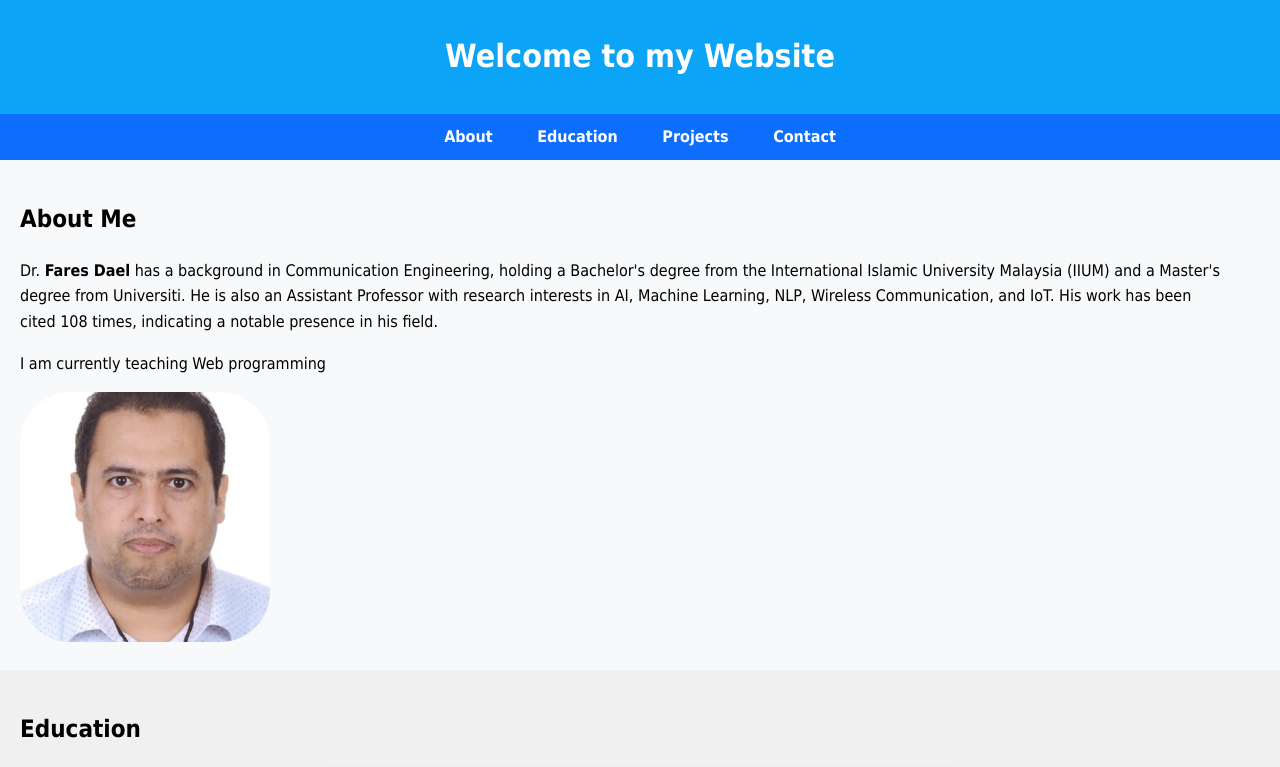
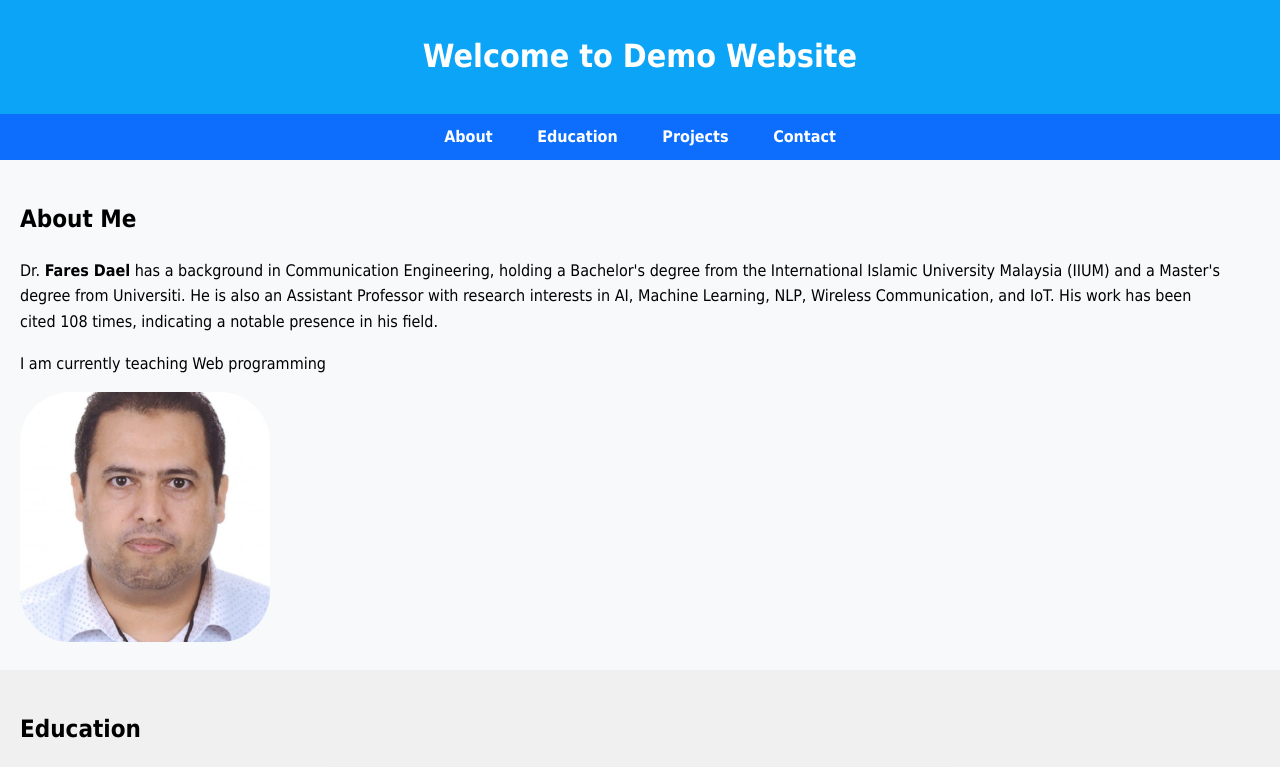
Before and after one commit to faresalariqi/my-first-website, a plain HTML site: page index.html in a window 1280 px wide. Shown: the top 767 px of the page. Drawn offline with Linux system fonts and the light colour scheme.

Commit message:
Change the website name

```diff
--- a/index.html
+++ b/index.html
@@ -8,7 +8,7 @@
 </head>
 <body>
     <header>
-       <h1> Welcome to my Website</h1>
+       <h1> Welcome to Demo Website</h1>
     </header>
     <nav>
         <ul>
```
